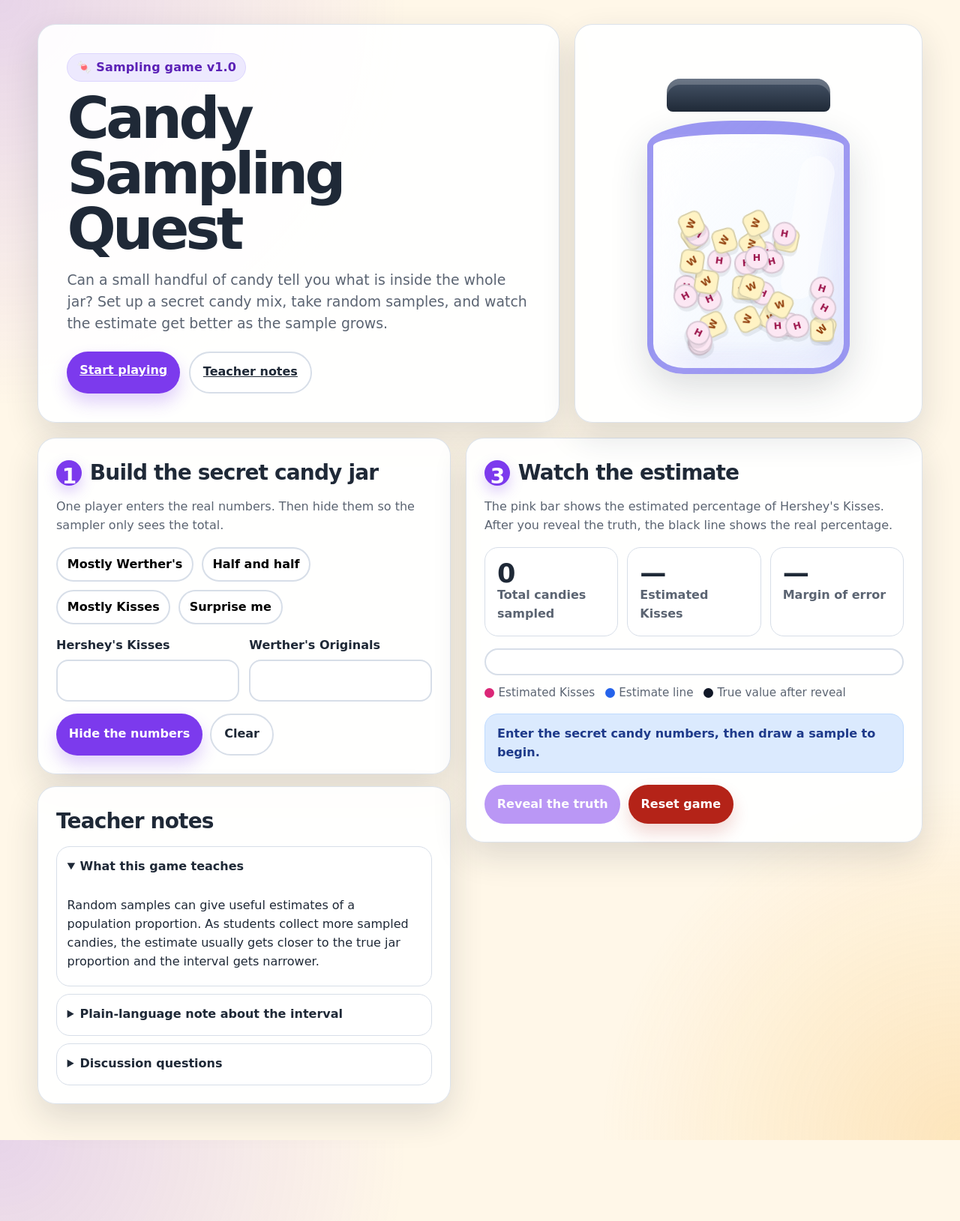
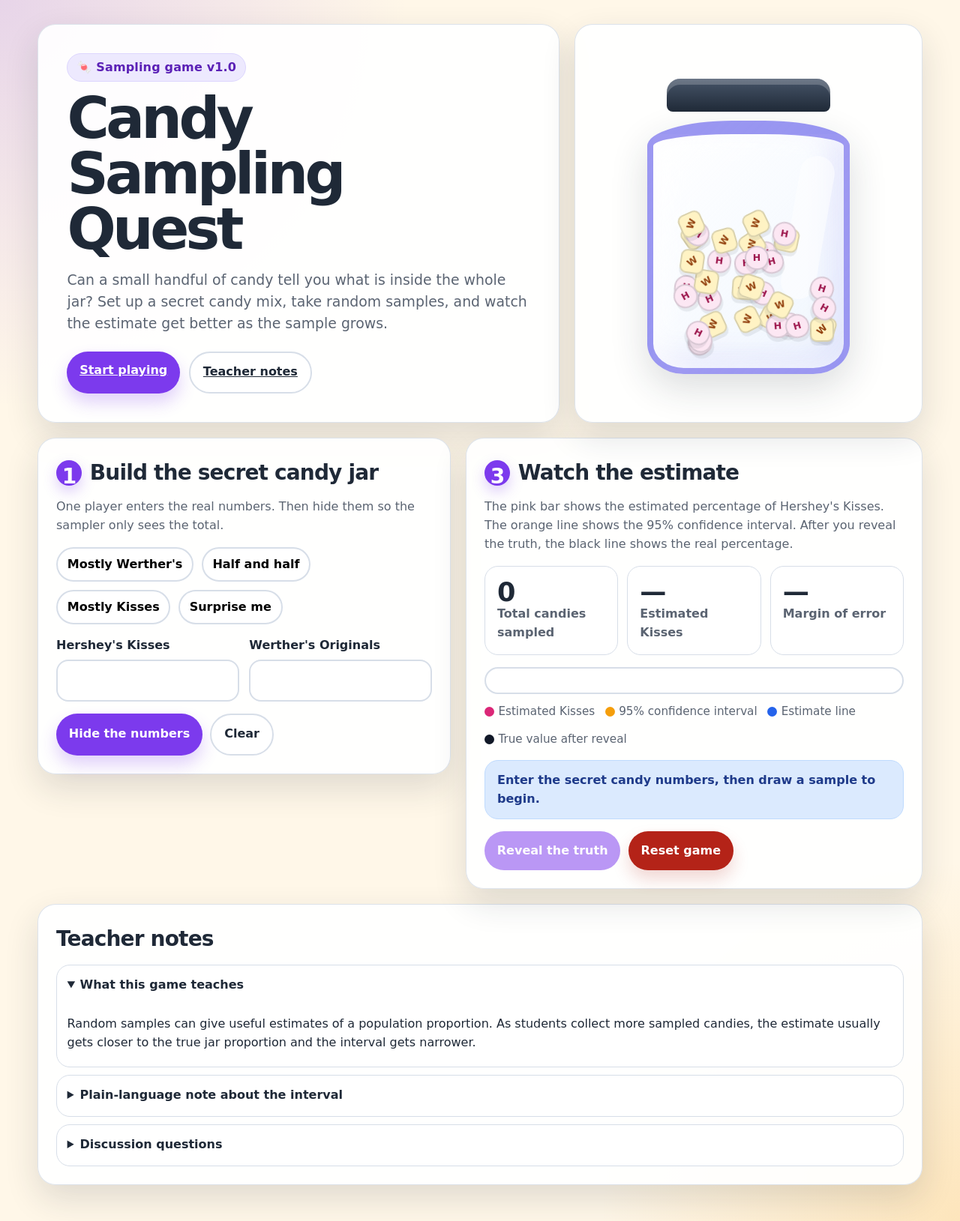
Before and after one commit to RFNajera/rfnajera.github.io, a Jekyll site: the page random_candy.html, which Jekyll copies as it is, in a window 1280 px wide. Shown: the whole page at 75% size. Built offline with Jekyll 4.4.1, drawn with Linux system fonts in a browser that asks for light colours.

Commit message:
Enhance UI with new styles and teacher notes
Add new styles for truth-revealed status and confidence interval marker. Include teacher notes section with educational content.

```diff
--- a/random_candy.html
+++ b/random_candy.html
@@ -346,6 +346,13 @@
       color: var(--danger);
     }
 
+    .status.truth-revealed {
+      font-weight: 950;
+      border-color: #fbbf24;
+      background: var(--gold-soft);
+      color: #78350f;
+    }
+
     .summary-grid {
       display: grid;
       grid-template-columns: repeat(3, minmax(0, 1fr));
@@ -393,6 +400,22 @@
     }
     .truth-marker { background: #111827; display: none; }
     .estimate-marker { background: var(--blue); display: none; }
+    .ci-marker {
+      position: absolute;
+      top: 50%;
+      left: 0%;
+      width: 0%;
+      height: 10px;
+      border-radius: 999px;
+      background: linear-gradient(90deg, #f97316, var(--gold));
+      border: 2px solid rgba(146, 64, 14, 0.55);
+      transform: translateY(-50%);
+      box-shadow: 0 0 0 3px rgba(255, 243, 196, 0.8);
+      display: none;
+      z-index: 2;
+    }
+    .estimate-marker,
+    .truth-marker { z-index: 3; }
 
     .legend {
       display: flex;
@@ -405,6 +428,7 @@
     .legend span { display: inline-flex; align-items: center; gap: 0.35rem; }
     .dot { width: 0.8rem; height: 0.8rem; border-radius: 999px; display: inline-block; }
     .dot.estimate { background: var(--blue); }
+    .dot.ci { background: var(--gold); }
     .dot.truth { background: #111827; }
     .dot.hershey { background: var(--pink); }
     .dot.werther { background: var(--gold); }
@@ -517,6 +541,8 @@
       to { transform: translateY(110vh) rotate(360deg); opacity: 1; }
     }
 
+    .bottom-notes { margin-top: 1.25rem; }
+
     @media (max-width: 900px) {
       header.hero,
       main { grid-template-columns: 1fr; }
@@ -616,33 +642,12 @@
           <div id="sampleStatus" class="status hidden" role="status" aria-live="polite"></div>
         </section>
 
-        <section class="card" id="teacher-notes" aria-labelledby="teacher-title">
-          <h2 class="section-title" id="teacher-title">Teacher notes</h2>
-          <details open>
-            <summary>What this game teaches</summary>
-            <p>Random samples can give useful estimates of a population proportion. As students collect more sampled candies, the estimate usually gets closer to the true jar proportion and the interval gets narrower.</p>
-          </details>
-          <details>
-            <summary>Plain-language note about the interval</summary>
-            <p>The 95% interval shown here is a simple teaching tool based on repeated random draws. It helps students see uncertainty, but it should not be treated as a perfect statistical method for every situation.</p>
-          </details>
-          <details>
-            <summary>Discussion questions</summary>
-            <ol class="question-list">
-              <li>How close was your first sample to the true candy mix?</li>
-              <li>What happened when you collected more samples?</li>
-              <li>Did a larger total sample make the interval wider or narrower?</li>
-              <li>Where do people use samples instead of counting every single person or item?</li>
-              <li>What could go wrong if the sample was not random?</li>
-            </ol>
-          </details>
-        </section>
       </div>
 
       <div>
         <section class="card" aria-labelledby="dashboard-title">
           <h2 class="section-title" id="dashboard-title"><span class="badge">3</span> Watch the estimate</h2>
-          <p class="hint">The pink bar shows the estimated percentage of Hershey's Kisses. After you reveal the truth, the black line shows the real percentage.</p>
+          <p class="hint">The pink bar shows the estimated percentage of Hershey's Kisses. The orange line shows the 95% confidence interval. After you reveal the truth, the black line shows the real percentage.</p>
 
           <div class="summary-grid" aria-label="Sampling summary">
             <div class="stat"><b id="totalSampled">0</b><span>Total candies sampled</span></div>
@@ -652,11 +657,13 @@
 
           <div class="meter" aria-hidden="true">
             <div class="meter-fill" id="estimateBar"></div>
+            <div class="ci-marker" id="ciMarker"></div>
             <div class="estimate-marker" id="estimateMarker"></div>
             <div class="truth-marker" id="truthMarker"></div>
           </div>
           <div class="legend" aria-hidden="true">
             <span><i class="dot hershey"></i> Estimated Kisses</span>
+            <span><i class="dot ci"></i> 95% confidence interval</span>
             <span><i class="dot estimate"></i> Estimate line</span>
             <span><i class="dot truth"></i> True value after reveal</span>
           </div>
@@ -694,6 +701,31 @@
         </section>
       </div>
     </main>
+
+    <div class="bottom-notes">
+        <section class="card" id="teacher-notes" aria-labelledby="teacher-title">
+          <h2 class="section-title" id="teacher-title">Teacher notes</h2>
+          <details open>
+            <summary>What this game teaches</summary>
+            <p>Random samples can give useful estimates of a population proportion. As students collect more sampled candies, the estimate usually gets closer to the true jar proportion and the interval gets narrower.</p>
+          </details>
+          <details>
+            <summary>Plain-language note about the interval</summary>
+            <p>The 95% interval shown here is a simple teaching tool based on repeated random draws. It helps students see uncertainty, but it should not be treated as a perfect statistical method for every situation.</p>
+          </details>
+          <details>
+            <summary>Discussion questions</summary>
+            <ol class="question-list">
+              <li>How close was your first sample to the true candy mix?</li>
+              <li>What happened when you collected more samples?</li>
+              <li>Did a larger total sample make the interval wider or narrower?</li>
+              <li>Where do people use samples instead of counting every single person or item?</li>
+              <li>What could go wrong if the sample was not random?</li>
+            </ol>
+          </details>
+        </section>
+
+    </div>
   </div>
 
   <div id="confetti" class="confetti hidden" aria-hidden="true"></div>
@@ -947,6 +984,9 @@
       els.estimatePercent.textContent = percent(estimate.p);
       els.moePercent.textContent = `±${percent(estimate.margin)}`;
       els.estimateBar.style.width = `${estimate.p * 100}%`;
+      els.ciMarker.style.left = `${estimate.lower * 100}%`;
+      els.ciMarker.style.width = `${(estimate.upper - estimate.lower) * 100}%`;
+      els.ciMarker.style.display = 'block';
       els.estimateMarker.style.left = `${estimate.p * 100}%`;
       els.estimateMarker.style.display = 'block';
 
```
Also changed, not shown: other parts of random_candy.html (+9 -2 lines).
